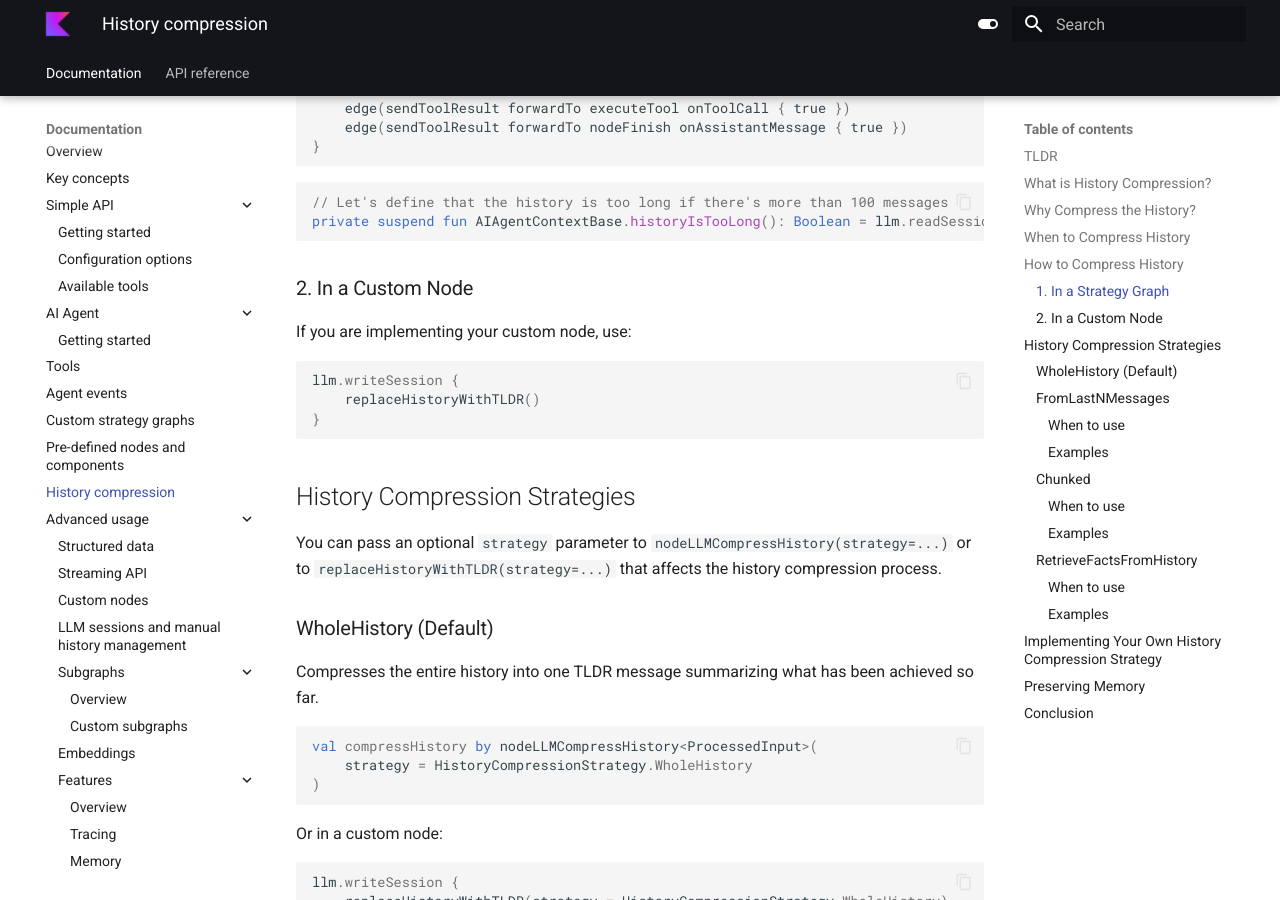
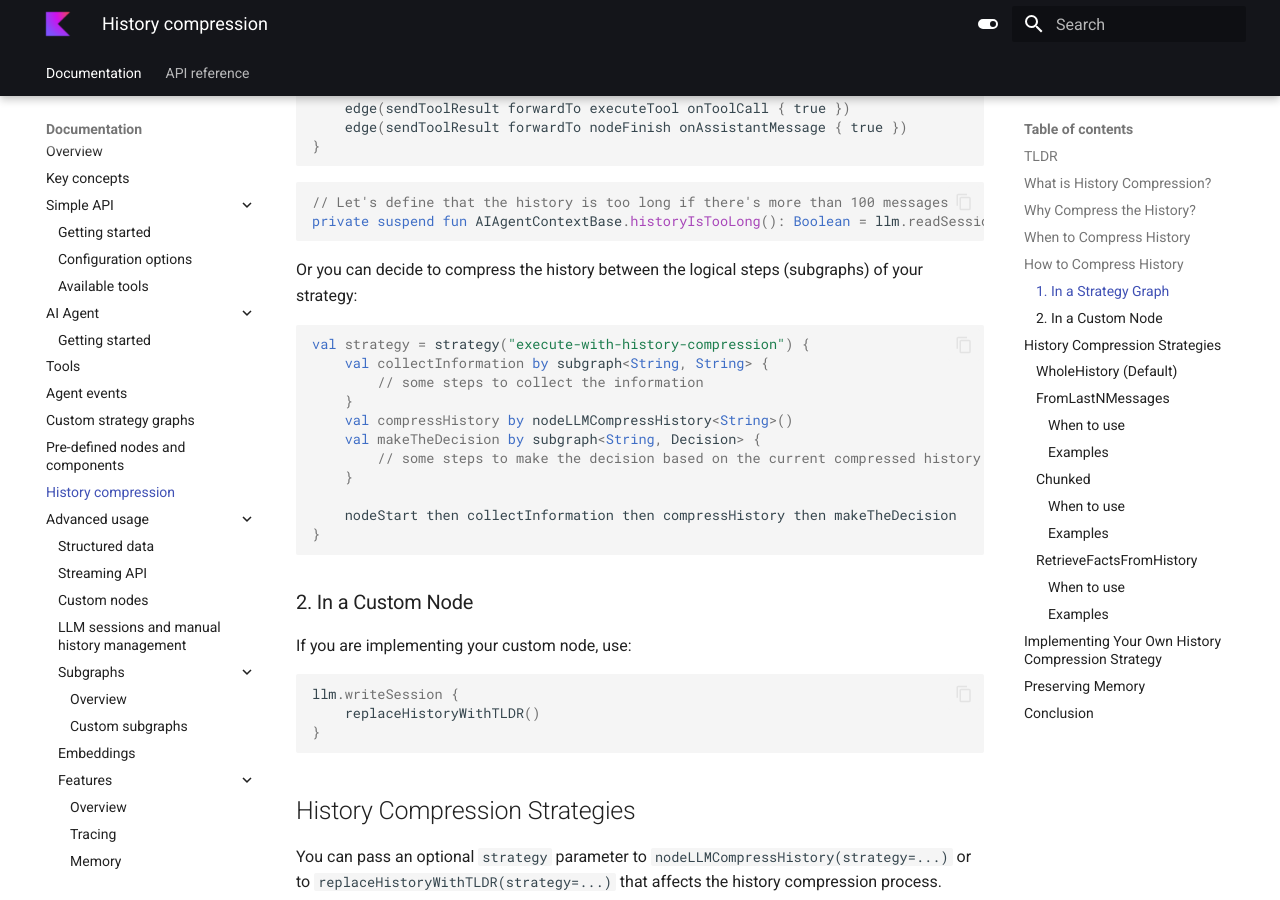
Before and after one commit to JetBrains/koog-docs, an MkDocs documentation site: the page built from docs/history-compression.md, in a window 1280 px wide and 900 px high, scrolled down 1794 px. Built offline with MkDocs 1.6.1 and Material for MkDocs 9.7.7, drawn with Linux system fonts in a browser that asks for light colours.

Commit message:
Add subgraph example in history compression

````diff
--- a/docs/history-compression.md
+++ b/docs/history-compression.md
@@ -66,6 +66,22 @@ val strategy = strategy("execute-with-history-compression") {
 ```kotlin
 // Let's define that the history is too long if there's more than 100 messages
 private suspend fun AIAgentContextBase.historyIsTooLong(): Boolean = llm.readSession { prompt.messages.size > 100 }
+```
+
+Or you can decide to compress the history between the logical steps (subgraphs) of your strategy:
+
+```kotlin
+val strategy = strategy("execute-with-history-compression") {
+    val collectInformation by subgraph<String, String> {
+        // some steps to collect the information
+    }
+    val compressHistory by nodeLLMCompressHistory<String>()
+    val makeTheDecision by subgraph<String, Decision> {
+        // some steps to make the decision based on the current compressed history + the collected information
+    }
+
+    nodeStart then collectInformation then compressHistory then makeTheDecision
+}
 ```
 
 ### 2. In a Custom Node
````
